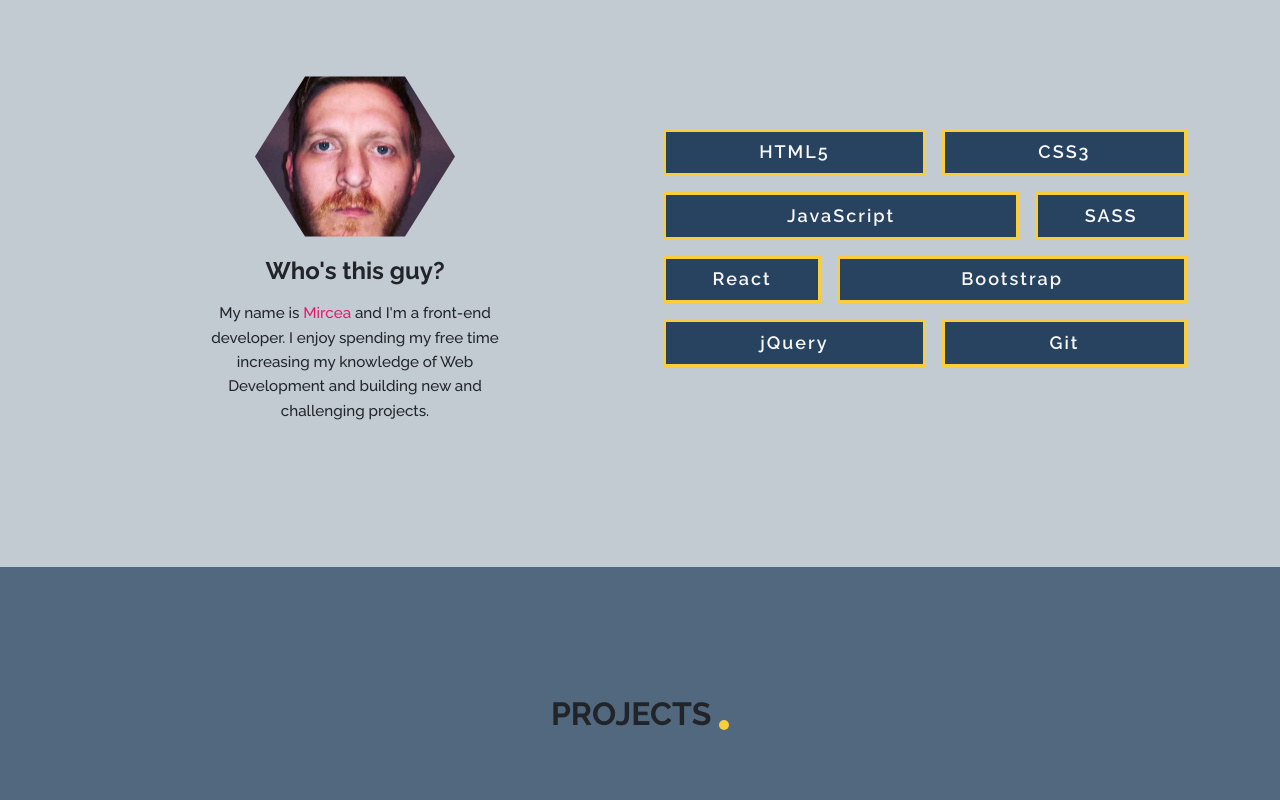
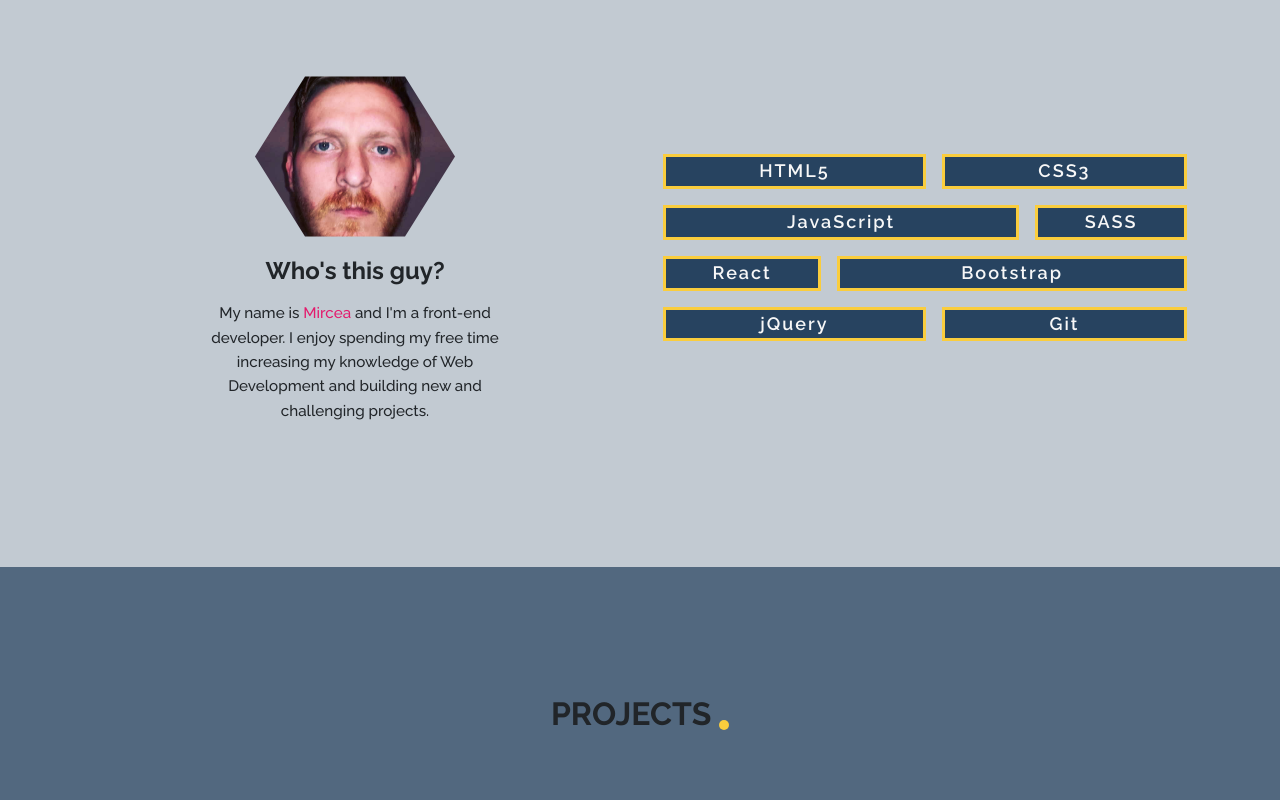
Before and after one commit to Matei87/Portfolio, a React (Create React App) app: page / in a window 1280 px wide. Shown: the part 1200-2000 px from the top of the page. Built offline with nearby package versions, Linux system fonts and the light colour scheme.

Commit message:
margin added

```diff
--- a/src/components/About/about.css
+++ b/src/components/About/about.css
@@ -65,6 +65,9 @@
       "item5 item6 item6 item6"
       "item7 item7 item8 item8";
     margin: 4rem 0 4rem 0;
+}
+#about .container .row:last-of-type .skills {
+    margin: auto 0;
 }
 #about .container .row:last-of-type .skills span {
     color: var(--whiteish); background: rgba(0, 34, 68, 0.8);
```
